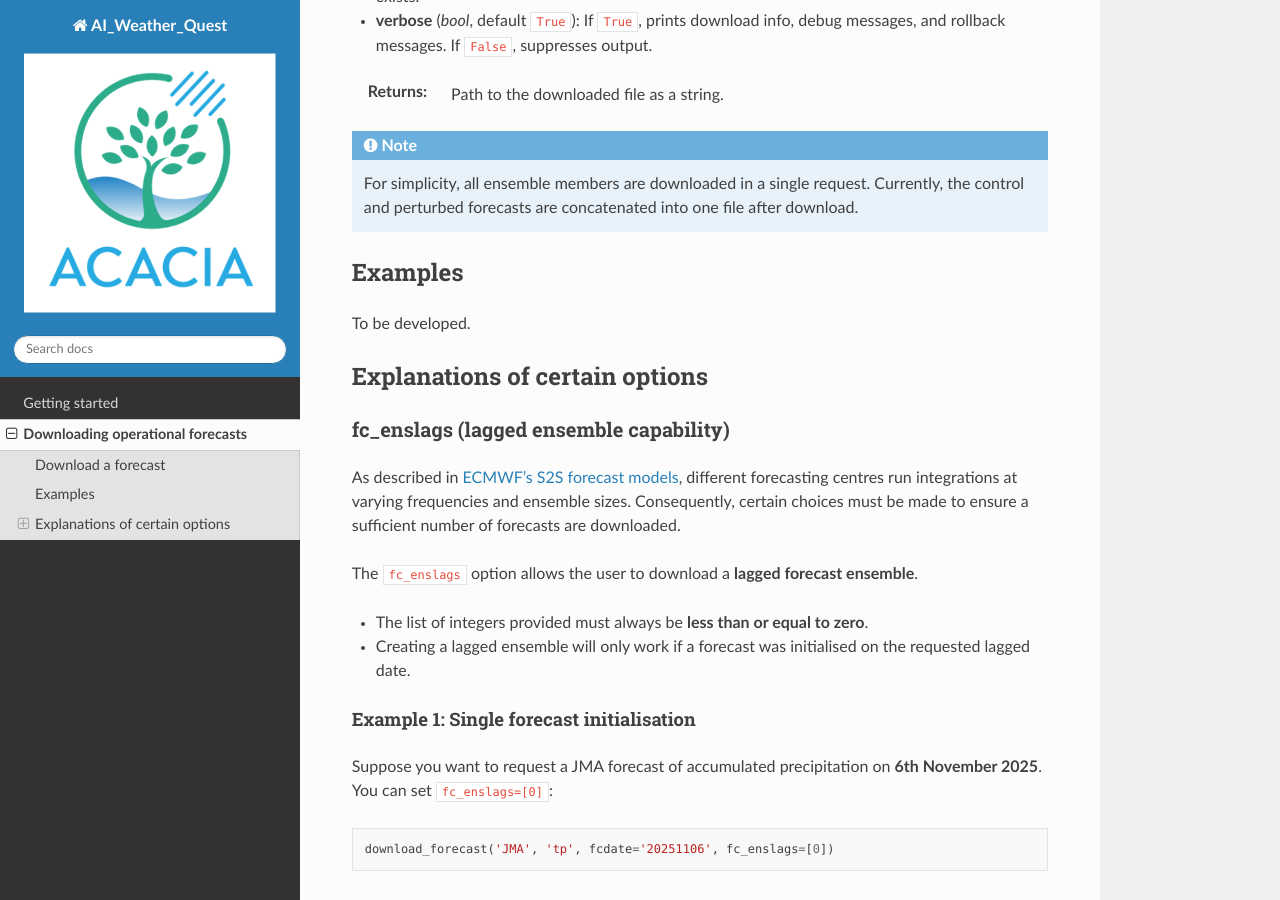
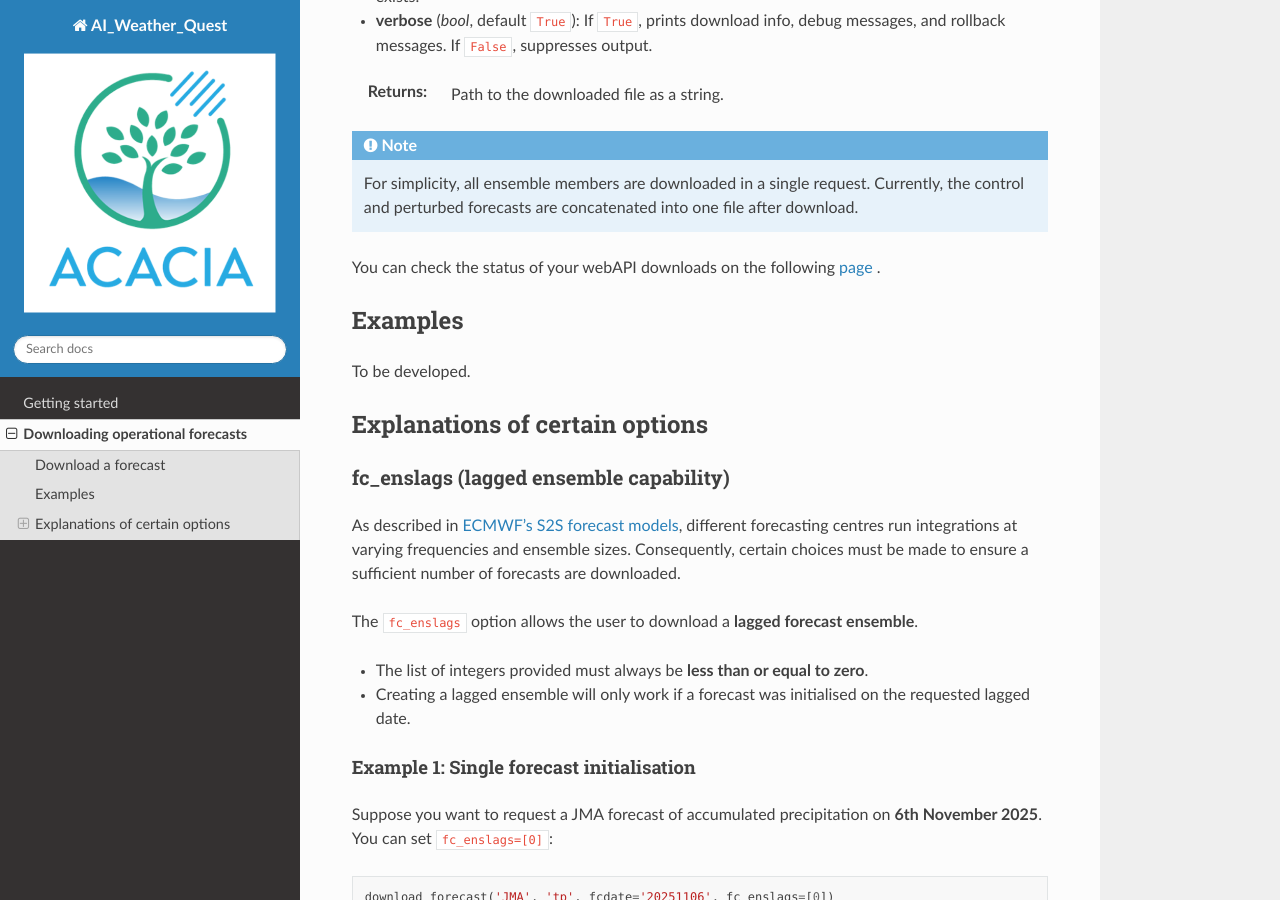
Before and after one commit to joshuatalib/acacia_s2s_toolkit, a Sphinx documentation site: the page built from docs/source/download_forecasts.rst, in a window 1280 px wide and 900 px high, scrolled down 1828 px. Built offline with Sphinx 7.4.7 and the Read the Docs theme 3.1.0, drawn with Linux system fonts in a browser that asks for light colours.

Commit message:
Update download_forecasts.rst

```diff
--- a/docs/source/download_forecasts.rst
+++ b/docs/source/download_forecasts.rst
@@ -78,6 +78,8 @@ After this, use `download_forecast` to download operational forecasts:
 
     For simplicity, all ensemble members are downloaded in a single request. Currently, the control and perturbed forecasts are concatenated into one file after download.
 
+You can check the status of your webAPI downloads on the following `page <https://apps.ecmwf.int/webmars/joblist/>`_ .
+
 Examples
 ------------
 To be developed.
```
